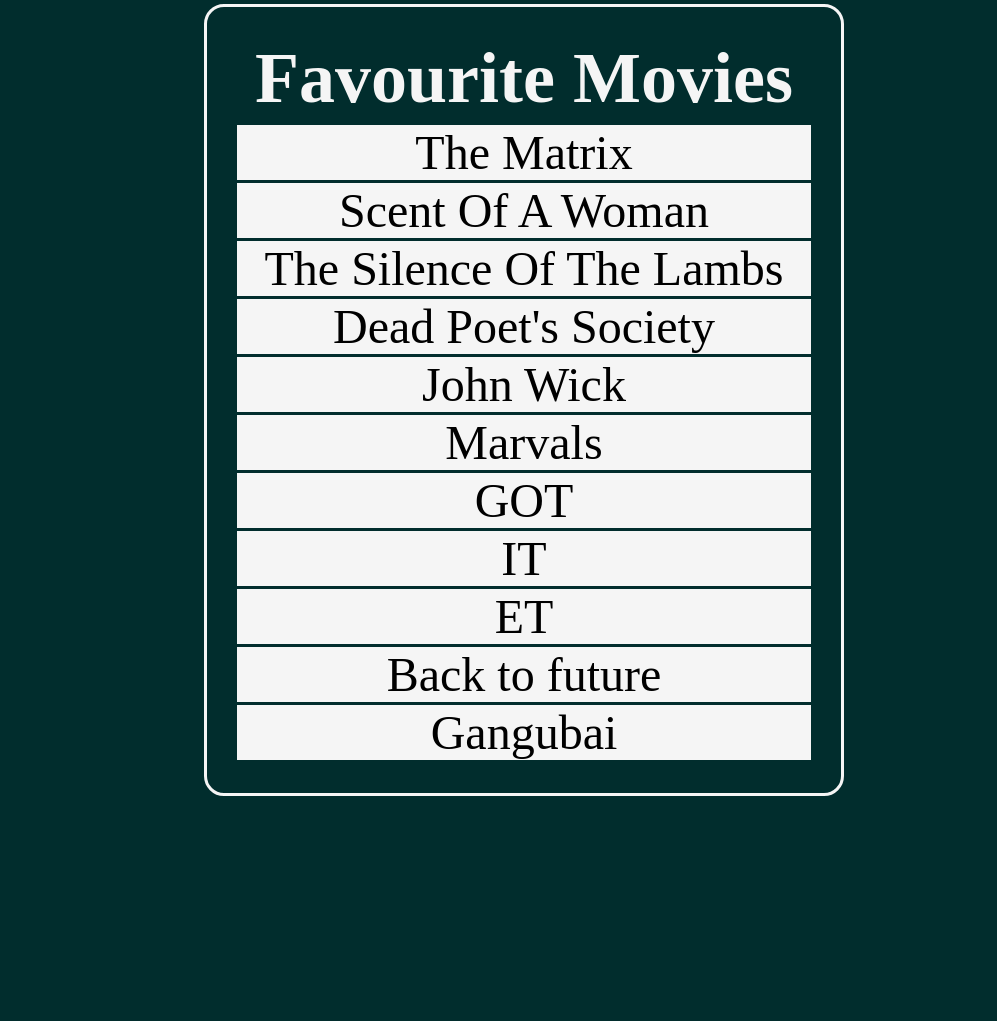
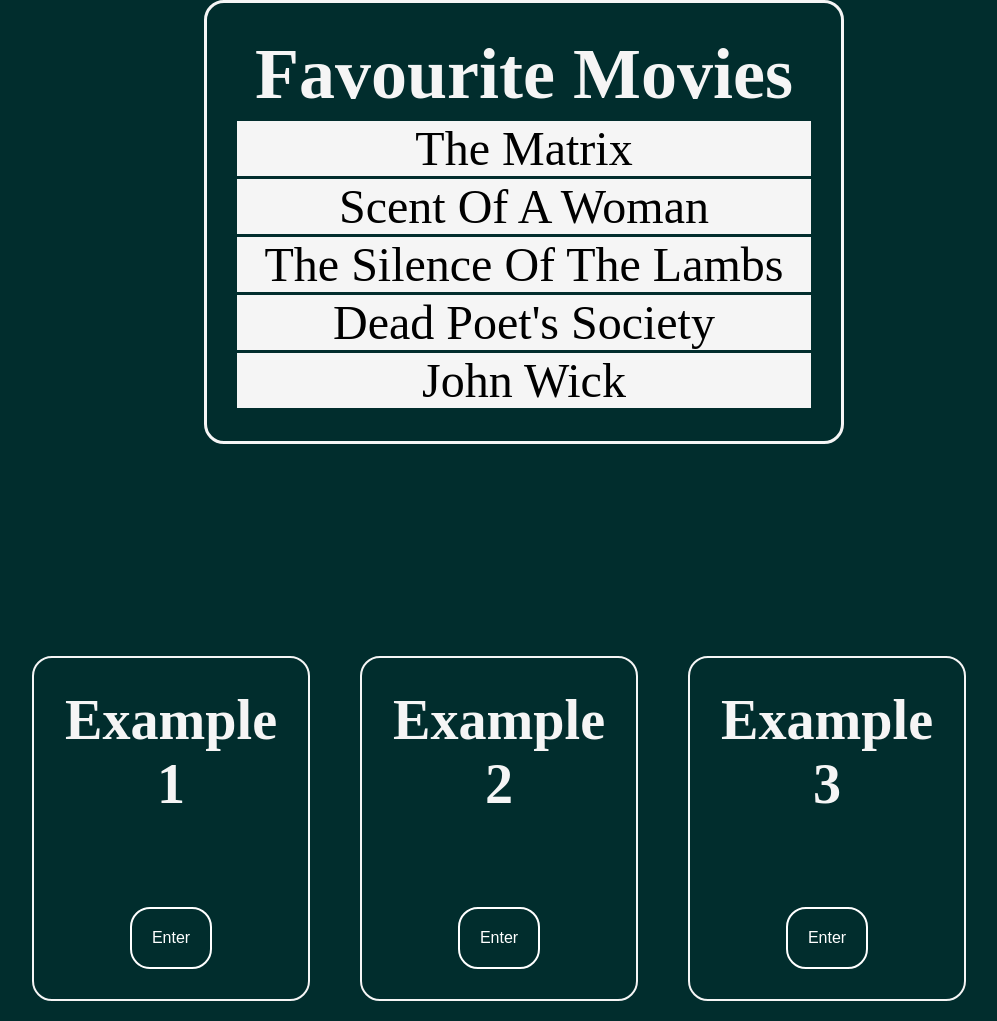
Before and after one commit to Shubham9251/JavaScript, a plain HTML site: page Dom/index.html in a window 1280 px wide. Shown: the whole page, without its empty margins (116-1113 px from the left). Before the commit the page ends 800 px from the top, so only its background shows below. Drawn offline with Linux system fonts and the light colour scheme.

Commit message:
new concept of dom

```diff
--- a/Dom/02_dom.js
+++ b/Dom/02_dom.js
@@ -51,9 +51,6 @@ li.classList.add('list-items')
 
 
 
-
-
-
 // creating new unorder list
 const div = document.querySelector('.container')
 const ul2 = document.createElement('ul')
--- /dev/null
+++ b/Dom/04_dom.js
@@ -0,0 +1,29 @@
+// Event Listeners
+
+// element.addEventListener("click", function);
+
+const buttonTwo = document.querySelector('.btn-2');
+
+function alertBtn() {
+    alert('I also love java!!')
+}
+
+buttonTwo.addEventListener("click", alertBtn);
+
+// Mouseover event
+
+const newBackgroundColor = document.querySelector('.box-3');
+
+function changeColor() {
+    newBackgroundColor.style.backgroundColor = 'red'
+}
+
+newBackgroundColor.addEventListener("mouseover", changeColor)
+
+
+const buttonThree = document.querySelector('.btn-3');
+function changeColor2() {
+    newBackgroundColor.style.backgroundColor = 'transparent'
+}
+
+buttonThree.addEventListener("click", changeColor2)
--- a/Dom/index.html
+++ b/Dom/index.html
@@ -9,7 +9,7 @@
 </head>
 <body>
 
-    <div class="container">
+    <div class="container1">
 
         <h2 id="heading"> Favourite Movies </h2>
 
@@ -23,8 +23,26 @@
     </div>
 
 
+    <div class="container2">
+        <div class="boxes box-1">
+            <h3 id="heading">Example 1</h3>
+            <button class="btn-1" onclick="alert('I love javaScript')">Enter</button>
+        </div>
+        <div class = "boxes box-2">
+            <h3 id="heading">Example 2</h3>
+            <button class="btn-2">Enter</button>
+        </div>
+        <div class = "boxes box-3">
+            <h3 id="heading">Example 3</h3>
+            <button class="btn-3">Enter</button>
+        </div>
+    </div>
+
+
     <!-- <script src= "01_dom.js"></script> -->
-    <script src= "02_dom.js"></script>
+    <!-- <script src= "02_dom.js"></script> -->
+    <!-- <script src= "03_dom.js"></script> -->
+    <script src= "04_dom.js"></script>
 
 
 </body>
--- a/Dom/style.css
+++ b/Dom/style.css
@@ -8,20 +8,24 @@ body {
     background-color: rgb(1, 45, 45);
     color: whitesmoke;
     height: 100vh;
+    width: 100%;
     display: flex;
-    justify-content: center;
+    flex-direction: column;
+    /* justify-content: center; */
     align-items: center;
+
     font-size: 4rem;
 
 }
 
-.container{
+.container1{
     border: 3px solid;
     border-radius: 20px;
     padding: 30px;
     width: 50vw;
     font-size: 3rem;
     text-align: center;
+    margin-bottom: 15%;
 }
 
 #heading{
@@ -43,3 +47,34 @@ body {
 a:hover{
     background-color: aquamarine;
 }
+
+.container2{
+    /* border: 3px solid; */
+    /* border-radius: 20px; */
+    padding: 20px;
+    width: 80vw;
+    font-size: 3rem;
+    display: flex;
+    justify-content: center;
+    align-items: center;
+
+}
+
+.boxes{
+    border: 2px solid;
+    border-radius: 20px;
+    margin-right: 50px;
+    padding: 30px;
+    text-align: center;
+
+}
+
+button{
+    border: 2px solid white;
+    border-radius: 20px;
+    padding: 20px;
+    background-color: transparent;
+    color: white;
+    font-size: 1rem;
+    margin-top: 40%;
+}
```
Also changed, not shown: Dom/03_dom.js (added, +38 -0 lines).
